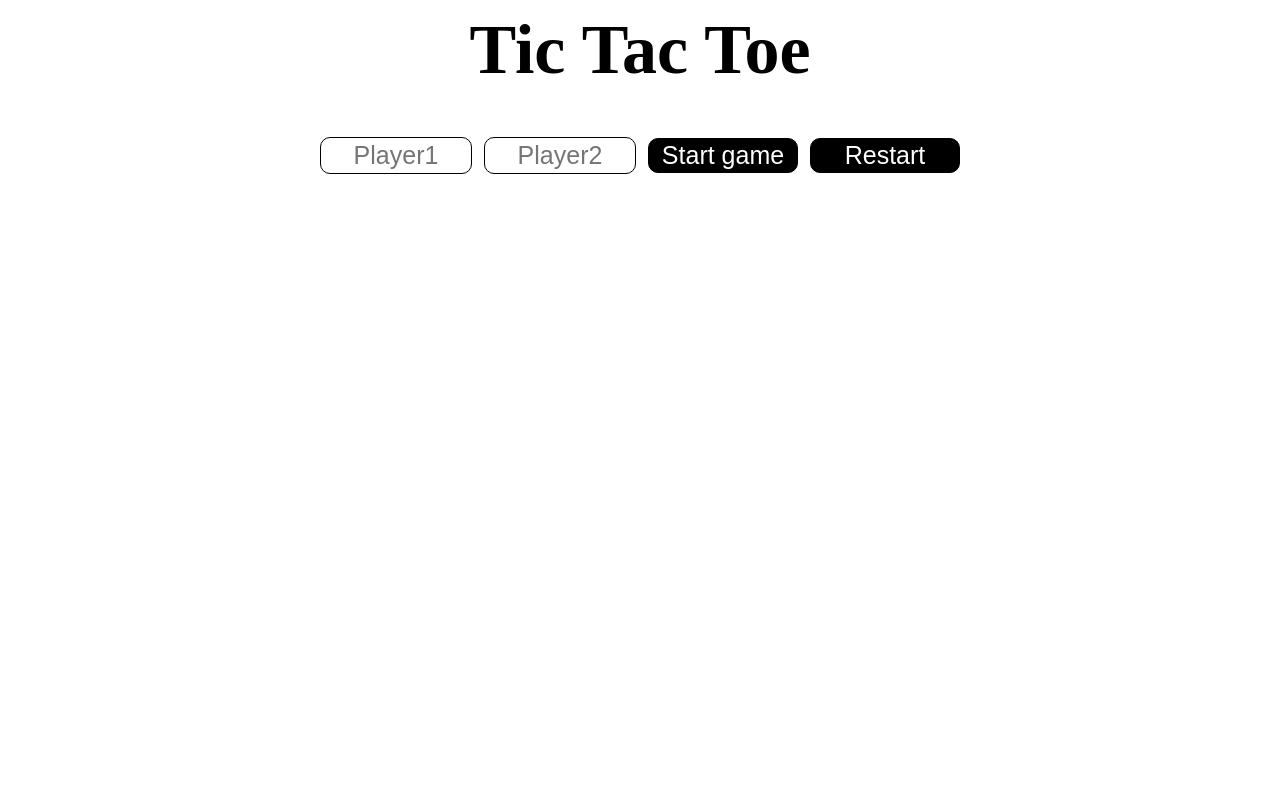
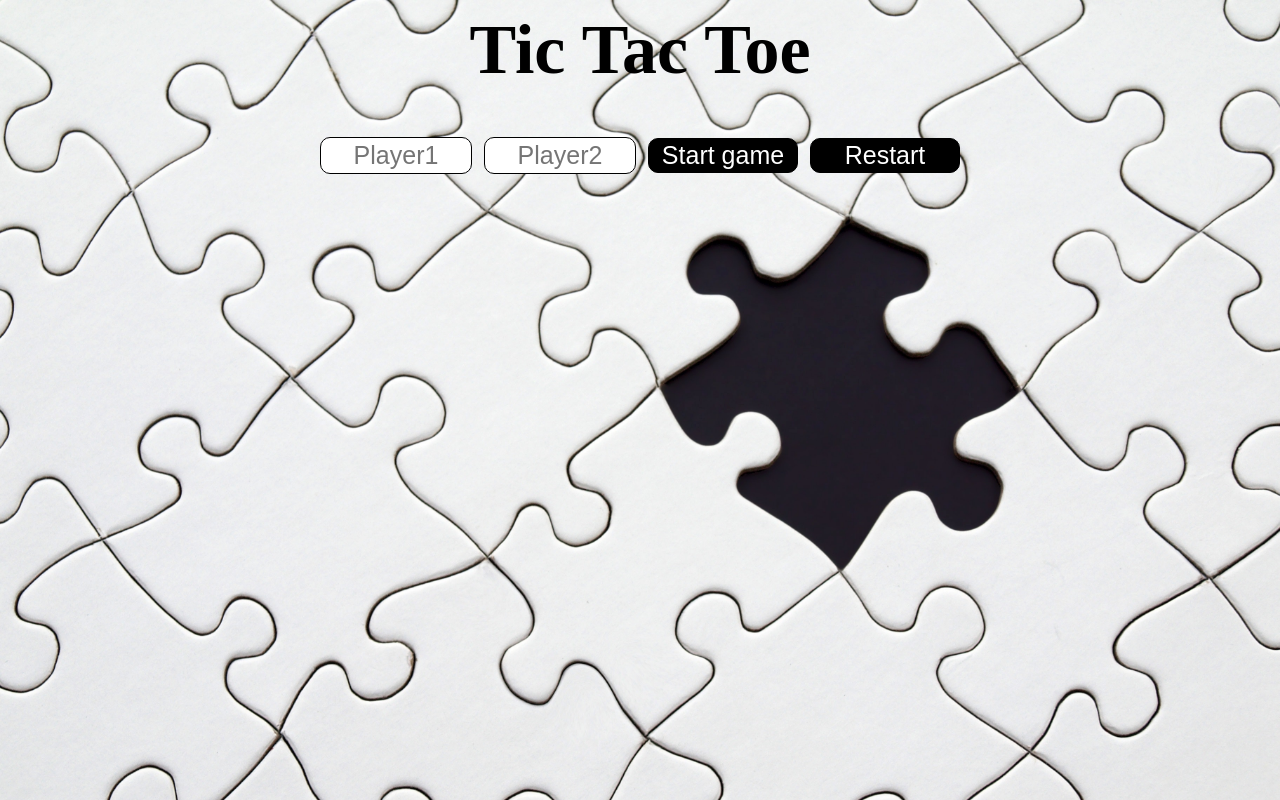
Before and after one commit to hsahu615/TicTacToe, a plain HTML site: page index.html in a window 1280 px wide. Drawn offline with Linux system fonts and the light colour scheme.

Commit message:
Update main.css

```diff
--- a/style/main.css
+++ b/style/main.css
@@ -1,11 +1,12 @@
 *{
   margin: 0;
   padding: 0;
-  background-image: url(./bg.jpg);
+}
+
+body{
+  background-image: url("/bg.jpg");
   background-size: cover;
 }
-
-
 .head{
   display: flex;
   justify-content: center;
```
